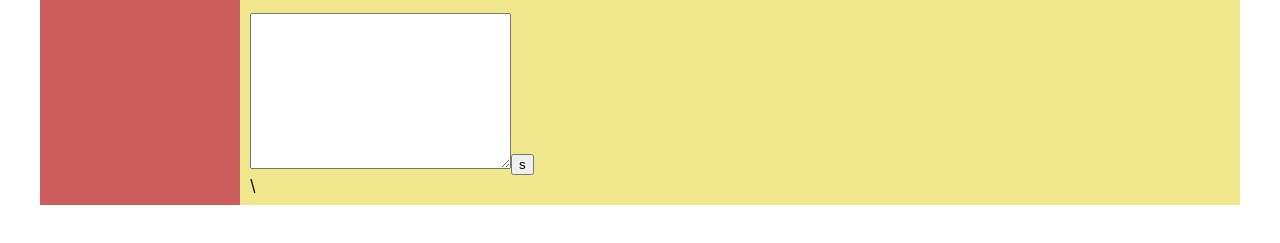
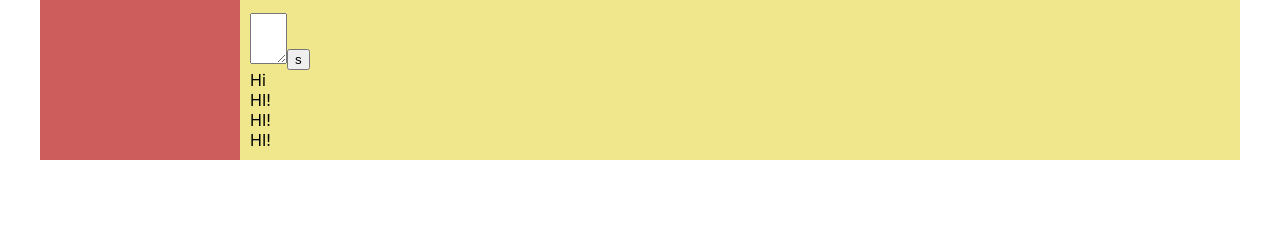
Before and after one commit to WMBH/kalipso, a React (Create React App) app: page /profile in a window 1280 px wide. Shown: the part 461-704 px from the top of the page. Built offline with nearby package versions, Linux system fonts and the light colour scheme.

Commit message:
moved posts into index.js

```diff
--- a/src/App.js
+++ b/src/App.js
@@ -21,6 +21,8 @@ let messagesData = [
 	{ id: 4, message: 'how azaza' }
 ];
 
+let postsData = [ { id: 1, post: 'Hi' }, { id: 2, post: 'HI!' }, { id: 3, post: 'HI!' }, { id: 4, post: 'HI!' } ];
+
 const App = () => {
 	return (
 		<div className="app-wrapper">
@@ -31,7 +33,7 @@ const App = () => {
 					path="/dialogs"
 					render={() => <Dialogs dialogsData={dialogsData} messagesData={messagesData} />}
 				/>
-				<Route path="/profile" render={() => <Profile />} />
+				<Route path="/profile" render={() => <Profile postsData={postsData} />} />
 			</div>
 		</div>
 	);
--- a/src/components/Profile/PostList/Post/Post.js
+++ b/src/components/Profile/PostList/Post/Post.js
@@ -4,7 +4,7 @@ import styles from './Post.module.css';
 function Post(props) {
 	return (
 		<div>
-			<div className={styles.item}>{props.message}</div>
+			<div className={styles.item}>{props.post}</div>
 		</div>
 	);
 }
--- a/src/components/Profile/PostList/PostList.js
+++ b/src/components/Profile/PostList/PostList.js
@@ -2,21 +2,19 @@ import React from 'react';
 import Post from './Post/Post';
 import styles from './PostList.module.css';
 
-let postsData = [ { id: 1, post: 'Hi' }, { id: 2, post: 'HI!' }, { id: 3, post: 'HI!' }, { id: 4, post: 'HI!' } ];
+const PostList = (props) => {
+	let newPostsData = props.postsData.map((p) => <Post id={p.id} post={p.post} />);
 
-let newPostsData = postsData.map((post) => <Post id={post.id} post={post.post} />);
-
-const MyPosts = () => {
 	return (
 		<div className={styles.postsBlock}>
 			<h3>My posts</h3>
 			<div>
-				<textarea name="" id="" cols="30" rows="10" />
+				<textarea name="" id="" cols="2" rows="3" />
 				<button>s</button>
 			</div>
-			<div className="posts">\ {newPostsData}</div>
+			<div className="posts">{newPostsData}</div>
 		</div>
 	);
 };
 
-export default MyPosts;
+export default PostList;
--- a/src/components/Profile/Profile.js
+++ b/src/components/Profile/Profile.js
@@ -2,11 +2,11 @@ import React from 'react';
 import PostList from './PostList/PostList';
 import ProfileInfo from './ProfileInfo/ProfileInfo';
 
-const Profile = () => {
+const Profile = (props) => {
 	return (
 		<div>
 			<ProfileInfo />
-			<PostList />
+			<PostList postsData={props.postsData} />
 		</div>
 	);
 };
```
